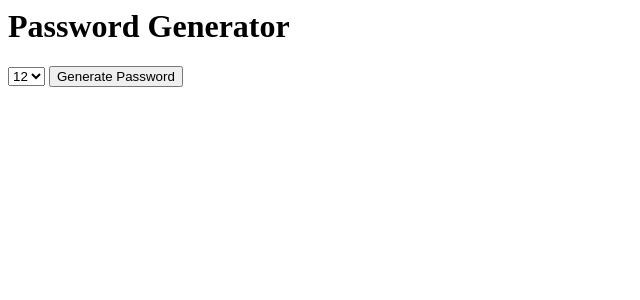
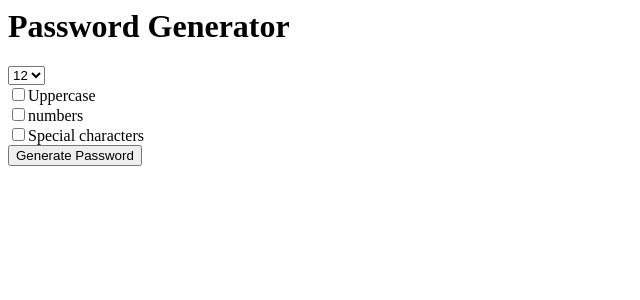
Before and after one commit to AratioD/password_project, a Django app: page / in a window 1280 px wide. Shown: the top 300 px of the page, without its empty margins (0-640 px from the left). Run offline with Django 3.2, Linux system fonts and the light colour scheme.

Commit message:
added needed checkbox

```diff
--- a/generator/templates/generator/home.html
+++ b/generator/templates/generator/home.html
@@ -2,17 +2,28 @@
 
 <form action="{% url 'password' %}">
   <select name="lenght">
-    <option value="6">6 </option>
-    <option value="7">7 </option>
-    <option value="8">8 </option>
-    <option value="9">9 </option>
-    <option value="10">10 </option>
-    <option value="11">11 </option>
-    <option value="12" selected="selected">12 </option>
-    <option value="13">13 </option>
-    <option value="14">14 </option>
-    <option value="15">15 </option>
+    <option value="6">6</option>
+    <option value="7">7</option>
+    <option value="8">8</option>
+    <option value="9">9</option>
+    <option value="10">10</option>
+    <option value="11">11</option>
+    <option value="12" selected="selected">12</option>
+    <option value="13">13</option>
+    <option value="14">14</option>
+    <option value="15">15</option>
   </select>
 
-  <input type="submit" value="Generate Password">
+  <br />
+
+  <input type="checkbox" name="uppercase" />Uppercase
+  <br />
+
+  <input type="checkbox" name="numbers" />numbers
+  <br />
+
+  <input type="checkbox" name="special" />Special characters
+  <br />
+
+  <input type="submit" value="Generate Password" />
 </form>
```
